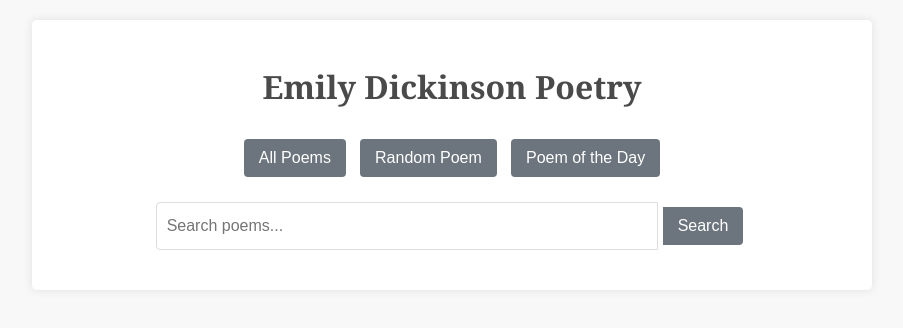
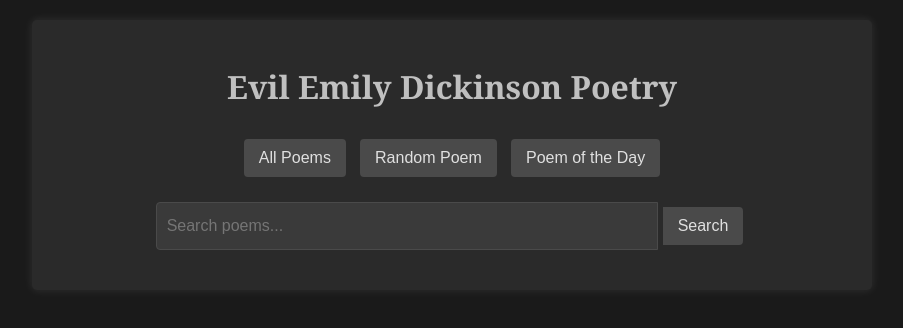
Before and after one commit to Caffeine-Gallery/luckycyberspin-01927117e414, a website built with Vite: page frontend/index.html in a window 1280 px wide. Shown: the whole page, without its empty margins (188-1091 px from the left). Built offline with nearby package versions, Linux system fonts and the light colour scheme; what @dfinity/agent would draw is missing.

Commit message:
01927122-2d24-766d-bb8c-519bd8a24899

```diff
--- a/frontend/index.css
+++ b/frontend/index.css
@@ -3,17 +3,17 @@ body {
     line-height: 1.6;
     margin: 0;
     padding: 20px;
-    background-color: #f8f8f8;
-    color: #333;
+    background-color: #1a1a1a;
+    color: #e0e0e0;
 }
 
 #app {
     max-width: 800px;
     margin: 0 auto;
-    background-color: #fff;
+    background-color: #2a2a2a;
     padding: 20px;
     border-radius: 5px;
-    box-shadow: 0 0 10px rgba(0, 0, 0, 0.1);
+    box-shadow: 0 0 10px rgba(255, 255, 255, 0.1);
 }
 
 header {
@@ -22,7 +22,7 @@ header {
 }
 
 h1 {
-    color: #4a4a4a;
+    color: #c0c0c0;
 }
 
 nav {
@@ -30,8 +30,8 @@ nav {
 }
 
 button {
-    background-color: #6c757d;
-    color: white;
+    background-color: #4a4a4a;
+    color: #e0e0e0;
     padding: 10px 15px;
     border: none;
     border-radius: 4px;
@@ -42,7 +42,7 @@ button {
 }
 
 button:hover {
-    background-color: #5a6268;
+    background-color: #5a5a5a;
 }
 
 #search-container {
@@ -54,9 +54,11 @@ button:hover {
 #search-input {
     padding: 10px;
     font-size: 16px;
-    border: 1px solid #ddd;
+    border: 1px solid #4a4a4a;
     border-radius: 4px 0 0 4px;
     width: 60%;
+    background-color: #3a3a3a;
+    color: #e0e0e0;
 }
 
 #search-button {
@@ -64,15 +66,15 @@ button:hover {
 }
 
 .poem {
-    background-color: #fff;
-    border: 1px solid #e0e0e0;
+    background-color: #3a3a3a;
+    border: 1px solid #4a4a4a;
     border-radius: 4px;
     padding: 20px;
     margin-bottom: 20px;
 }
 
 .poem h2 {
-    color: #4a4a4a;
+    color: #c0c0c0;
     margin-top: 0;
 }
 
--- a/frontend/index.html
+++ b/frontend/index.html
@@ -3,13 +3,13 @@
 <head>
     <meta charset="UTF-8">
     <meta name="viewport" content="width=device-width, initial-scale=1.0">
-    <title>Emily Dickinson Poetry</title>
+    <title>Evil Emily Dickinson Poetry</title>
     <link rel="stylesheet" href="index.css">
 </head>
 <body>
     <div id="app">
         <header>
-            <h1>Emily Dickinson Poetry</h1>
+            <h1>Evil Emily Dickinson Poetry</h1>
             <nav>
                 <button id="all-poems">All Poems</button>
                 <button id="random-poem">Random Poem</button>
```
Also changed, not shown: 1 other file.
